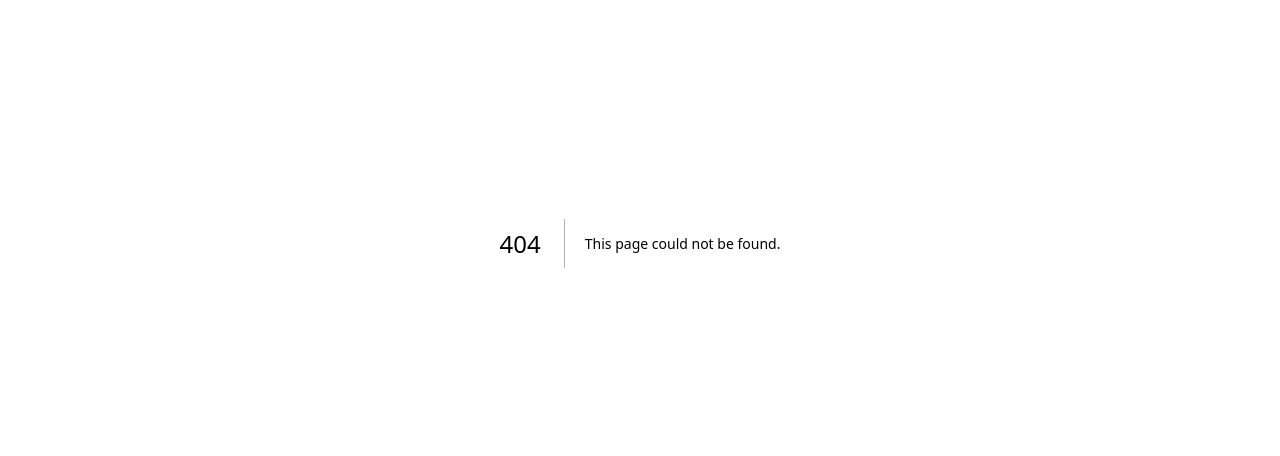
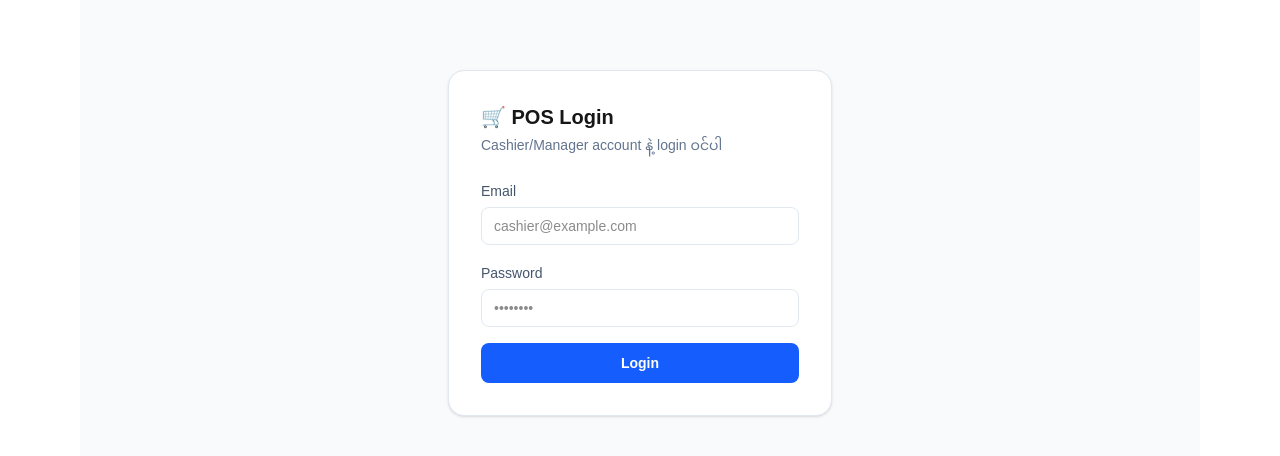
Before and after one commit to welcomedigitalbox-web/pos, a Next.js app: page /login in a window 1280 px wide. Before the commit this address had no page. Shown: the part 250-706 px from the top of the page. Built offline with nearby package versions, Linux system fonts and the light colour scheme; no server answers.

Commit message:
Create page.tsx

```diff
--- /dev/null
+++ b/app/login/page.tsx
@@ -0,0 +1,68 @@
+"use client";
+
+import { useState } from "react";
+import { supabase } from "@/lib/supabase";
+import { useRouter } from "next/navigation";
+
+export default function LoginPage() {
+  const [email, setEmail] = useState("");
+  const [password, setPassword] = useState("");
+  const [error, setError] = useState("");
+  const [loading, setLoading] = useState(false);
+  const router = useRouter();
+
+  async function handleLogin(e: React.FormEvent) {
+    e.preventDefault();
+    setLoading(true);
+    setError("");
+    const { error } = await supabase.auth.signInWithPassword({ email, password });
+    setLoading(false);
+    if (error) {
+      setError("Login မအောင်မြင်ပါ — email/password စစ်ကြည့်ပါ");
+      return;
+    }
+    router.replace("/");
+  }
+
+  return (
+    <div className="min-h-screen flex items-center justify-center bg-slate-50">
+      <form
+        onSubmit={handleLogin}
+        className="bg-white border border-slate-200 rounded-2xl p-8 w-full max-w-sm shadow-sm"
+      >
+        <h1 className="text-xl font-bold mb-1">🛒 POS Login</h1>
+        <p className="text-sm text-slate-500 mb-6">Cashier/Manager account နဲ့ login ဝင်ပါ</p>
+
+        <label className="text-sm text-slate-600">Email</label>
+        <input
+          type="email"
+          required
+          value={email}
+          onChange={(e) => setEmail(e.target.value)}
+          className="w-full border border-slate-200 rounded-lg px-3 py-2 text-sm mt-1 mb-4"
+          placeholder="cashier@example.com"
+        />
+
+        <label className="text-sm text-slate-600">Password</label>
+        <input
+          type="password"
+          required
+          value={password}
+          onChange={(e) => setPassword(e.target.value)}
+          className="w-full border border-slate-200 rounded-lg px-3 py-2 text-sm mt-1 mb-4"
+          placeholder="••••••••"
+        />
+
+        {error && <p className="text-red-600 text-sm mb-3">{error}</p>}
+
+        <button
+          type="submit"
+          disabled={loading}
+          className="w-full py-2.5 bg-blue-600 disabled:bg-slate-300 text-white rounded-lg font-semibold text-sm"
+        >
+          {loading ? "Logging in..." : "Login"}
+        </button>
+      </form>
+    </div>
+  );
+}
```
